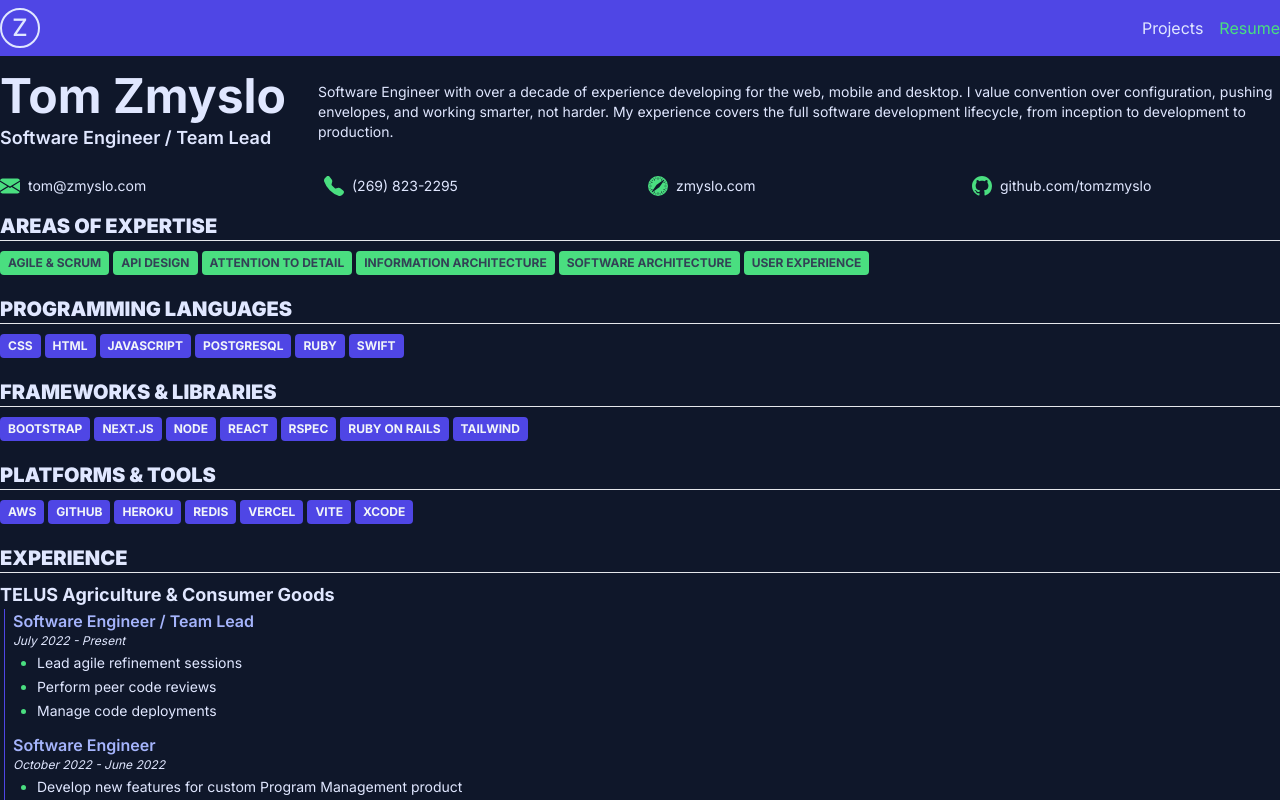
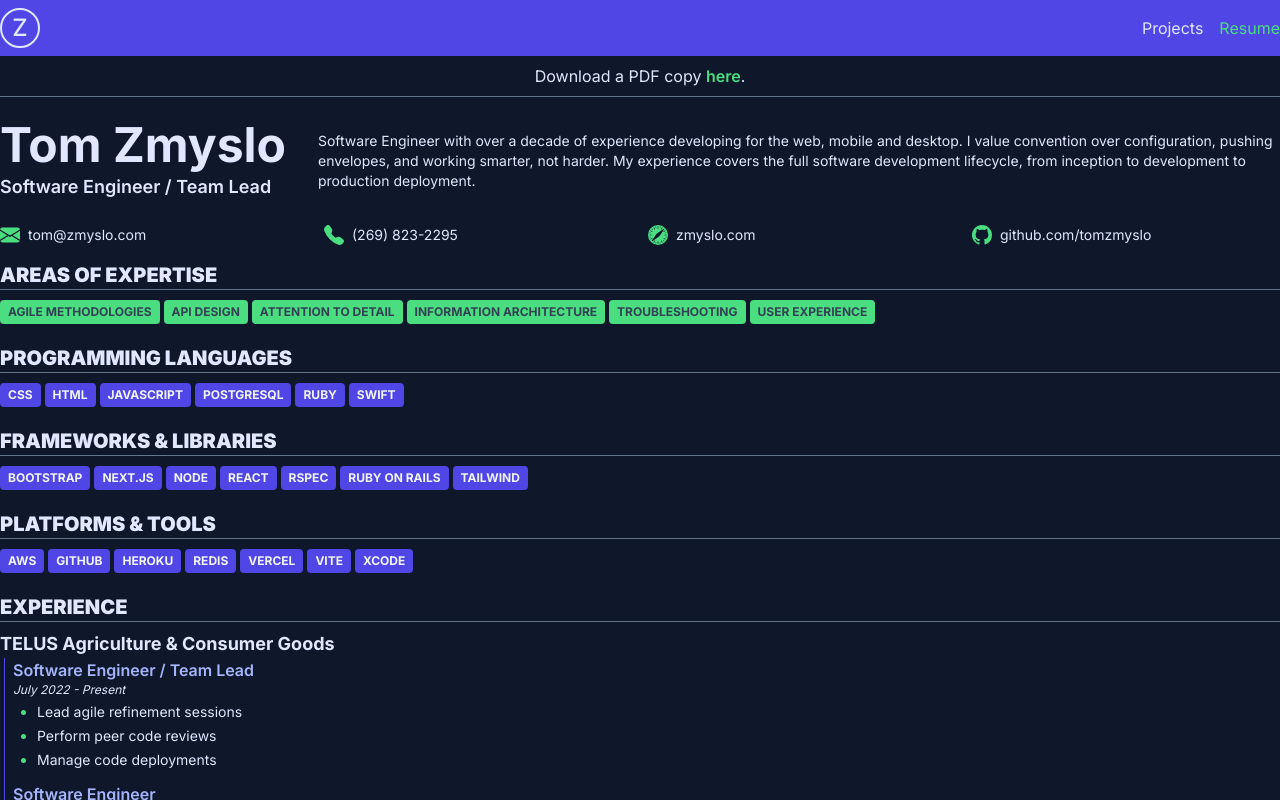
Before and after one commit to tomzmyslo/zmyslo.com, a Next.js app: page /resume in a window 1280 px wide. Shown: the top 800 px of the page. Built offline with nearby package versions, Linux system fonts and the light colour scheme.

Commit message:
Updates resume and adds a PDF copy for download (#14)

```diff
--- a/app/resume/page.js
+++ b/app/resume/page.js
@@ -1,5 +1,6 @@
 "use client";
 
+import Link from "next/link";
 import Experience from "components/Experience";
 import Pill from "components/Pill";
 import School from "components/School";
@@ -14,7 +15,22 @@ import data from "data/resume.json";
 export default function ResumePage() {
   return (
     <div className="container px-4 md:px-0 mt-14">
-      <div id="resume">
+      <Section>
+        <div className="text-center mb-2">
+          Download a PDF copy{" "}
+          <Link
+            className="text-green-400 font-semibold"
+            href="/tom_zmyslo_resume.pdf"
+            target="_blank"
+            rel="noopener noreferrer"
+            download
+          >
+            here
+          </Link>
+          .
+        </div>
+        <hr className="border-x border-slate-500" />
+      </Section>
       <Section>
         <div className="flex flex-col items-start md:items-center md:justify-between md:flex-row md:space-x-8 ">
           <div className="flex flex-col space-y-1 py-2">
@@ -25,10 +41,10 @@ export default function ResumePage() {
           </div>
           <div className="text-sm my-0 md:my-0 md:flex-1">
             Software Engineer with over a decade of experience developing for
-              the web, mobile and desktop. I value convention over
-              configuration, pushing envelopes, and working smarter, not harder.
-              My experience covers the full software development lifecycle, from
-              inception to development to production.
+            the web, mobile and desktop. I value convention over configuration,
+            pushing envelopes, and working smarter, not harder. My experience
+            covers the full software development lifecycle, from inception to
+            development to production deployment.
           </div>
         </div>
       </Section>
@@ -40,9 +56,7 @@ export default function ResumePage() {
           </div>
           <div className="flex items-center space-x-2">
             <Telephone color="text-green-400" size={20} />
-              <a href={`tel:${data.mobile}`}>
-                {formatPhoneNumber(data.mobile)}
-              </a>
+            <a href={`tel:${data.mobile}`}>{formatPhoneNumber(data.mobile)}</a>
           </div>
           <div className="flex items-center space-x-2">
             <Website color="text-green-400" size={20} />
@@ -103,6 +117,5 @@ export default function ResumePage() {
         })}
       </Section>
     </div>
-    </div>
   );
 }
--- a/components/Section.js
+++ b/components/Section.js
@@ -1,10 +1,10 @@
 export default function Section({ children, name }) {
   return (
-    <section className='text-indigo-100 py-2'>
+    <section className="text-indigo-100 py-2">
       {name && (
         <>
-          <h2 className='text-xl font-black uppercase'>{name}</h2>
-          <hr className='mb-2' />
+          <h2 className="text-xl font-black uppercase">{name}</h2>
+          <hr className="mb-2 border-x border-slate-500" />
         </>
       )}
       {children}
--- a/components/icons/Telephone.js
+++ b/components/icons/Telephone.js
@@ -1,18 +1,18 @@
 export default function Telephone({ color, size }) {
-  const iconColor = color == null ? 'text-white' : color;
+  const iconColor = color == null ? "text-white" : color;
 
   return (
     <svg
-      xmlns='http://www.w3.org/2000/svg'
+      xmlns="http://www.w3.org/2000/svg"
       width={size}
       height={size}
-      fill='currentColor'
+      fill="currentColor"
       className={iconColor}
-      viewBox='0 0 16 16'
+      viewBox="0 0 16 16"
     >
       <path
-        fill-rule='evenodd'
-        d='M1.885.511a1.745 1.745 0 0 1 2.61.163L6.29 2.98c.329.423.445.974.315 1.494l-.547 2.19a.678.678 0 0 0 .178.643l2.457 2.457a.678.678 0 0 0 .644.178l2.189-.547a1.745 1.745 0 0 1 1.494.315l2.306 1.794c.829.645.905 1.87.163 2.611l-1.034 1.034c-.74.74-1.846 1.065-2.877.702a18.634 18.634 0 0 1-7.01-4.42 18.634 18.634 0 0 1-4.42-7.009c-.362-1.03-.037-2.137.703-2.877L1.885.511z'
+        fillRule="evenodd"
+        d="M1.885.511a1.745 1.745 0 0 1 2.61.163L6.29 2.98c.329.423.445.974.315 1.494l-.547 2.19a.678.678 0 0 0 .178.643l2.457 2.457a.678.678 0 0 0 .644.178l2.189-.547a1.745 1.745 0 0 1 1.494.315l2.306 1.794c.829.645.905 1.87.163 2.611l-1.034 1.034c-.74.74-1.846 1.065-2.877.702a18.634 18.634 0 0 1-7.01-4.42 18.634 18.634 0 0 1-4.42-7.009c-.362-1.03-.037-2.137.703-2.877L1.885.511z"
       />
     </svg>
   );
--- a/data/resume.json
+++ b/data/resume.json
@@ -18,13 +18,12 @@
         },
         {
           "title": "Software Engineer",
-          "tenure": "October 2022 - June 2022",
+          "tenure": "October 2019 - June 2022",
           "responsibilities": [
             "Develop new features for custom Program Management product",
             "Develop CQRS-based microservice components in Ruby",
             "Update Ruby-based APIs to support multi-tenancy",
             "Created a JSON transform pipeline using jq",
-            "Developed automatically generated client reports from multiple data sources",
             "CI/CD pipelines with CircleCI and Azure DevOps"
           ]
         }
@@ -97,11 +96,11 @@
     }
   ],
   "expertise": [
-    "Agile & Scrum",
+    "Agile Methodologies",
     "API Design",
     "Attention to Detail",
     "Information Architecture",
-    "Software Architecture",
+    "Troubleshooting",
     "User Experience"
   ],
   "skills": [
```
Also changed, not shown: 1 other file (tests, documents, lock files or other folders). Lines whose indentation alone changed are shown as unchanged.
